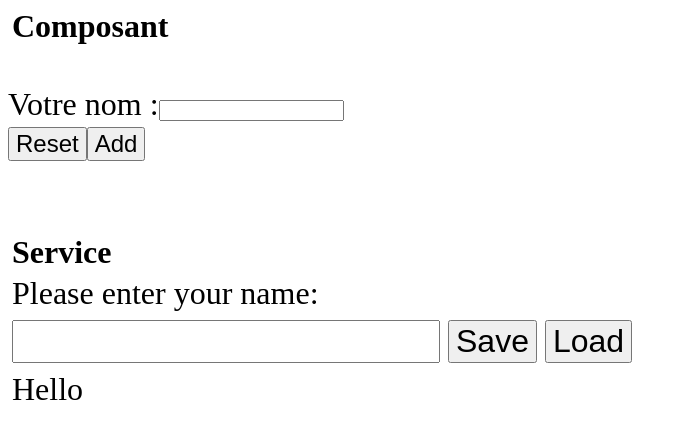
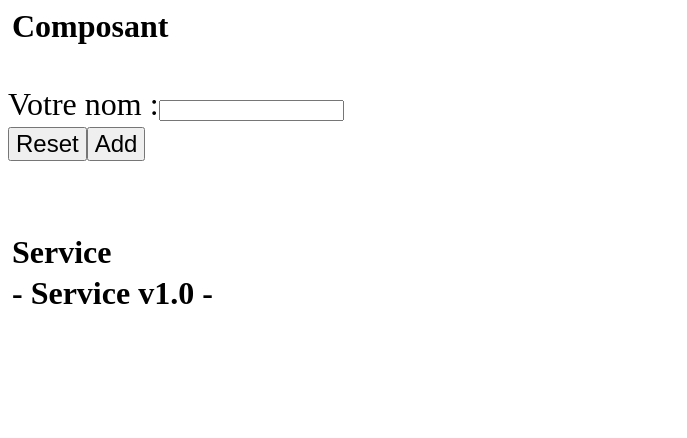
Before and after one commit to SandraLamire/First-project-Angular, an Angular app: page / in a window 1280 px wide. Shown: the top 438 px of the page, without its empty margins (0-687 px from the left). Built offline with nearby package versions, Linux system fonts and the light colour scheme.

Commit message:
Création service cli (ng generate)

```diff
--- a/src/app/app.component.html
+++ b/src/app/app.component.html
@@ -4,9 +4,14 @@
 
 <!-- Utilisation du service UserName -->
 <h2>Service</h2>
+
+<!-- Manuel
 <p>Please enter your name: </p>
 <input type="text" [(ngModel)]="userName">
 <button (click)="saveName()">Save</button>
 <button (click)="loadName()">Load</button>
 
 <p>Hello {{ userName }}</p>
+-->
+
+<h4>- Service v{{version}} -</h4>
--- a/src/app/app.component.ts
+++ b/src/app/app.component.ts
@@ -1,5 +1,6 @@
 import { Component } from '@angular/core';
 import { UserService } from './services/user.service';
+import { UserDataService } from './services/user-data.service';
 
 @Component({
   selector: 'app-root',
@@ -9,7 +10,14 @@ import { UserService } from './services/user.service';
 export class AppComponent {
   title = 'first-project-angular';
   userName: string = "";
+  version: string = "";
 
+  // sercice cli
+  constructor(private userDataService: UserDataService){
+    this.version = this.userDataService.getVersion();
+  }
+
+ /*  service crée manuellement
   constructor(private userService: UserService) { };
 
   saveName() {
@@ -20,5 +28,5 @@ export class AppComponent {
   loadName() {
     this.userName = this.userService.getUserName();
   }
-
+*/
 }
--- /dev/null
+++ b/src/app/services/user-data.service.ts
@@ -0,0 +1,13 @@
+import { Injectable } from '@angular/core';
+
+@Injectable({
+  providedIn: 'root'
+})
+export class UserDataService {
+
+  constructor() { };
+
+  getVersion(): string {
+    return '1.0';
+  }
+}
```
Also changed, not shown: src/app/app.module.ts (+4 -3 lines), 1 other file (tests, documents, lock files or other folders).
